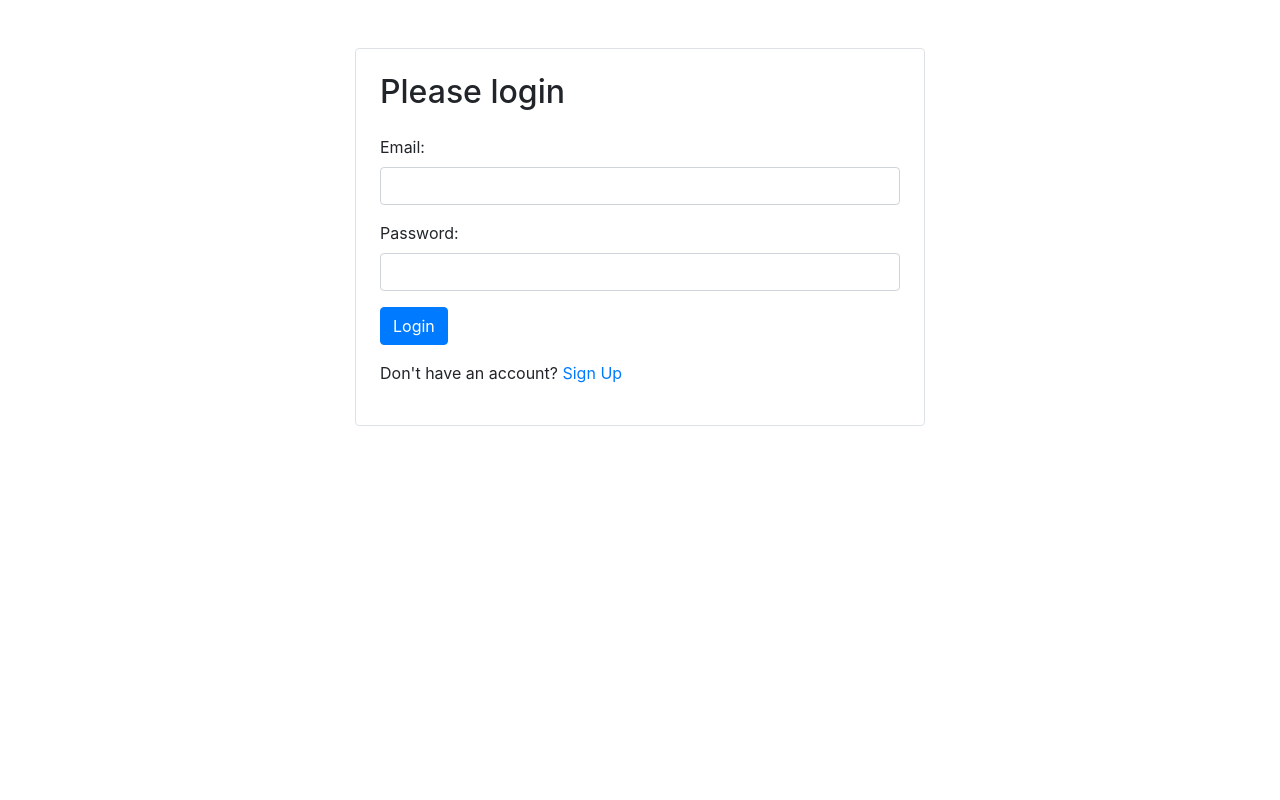
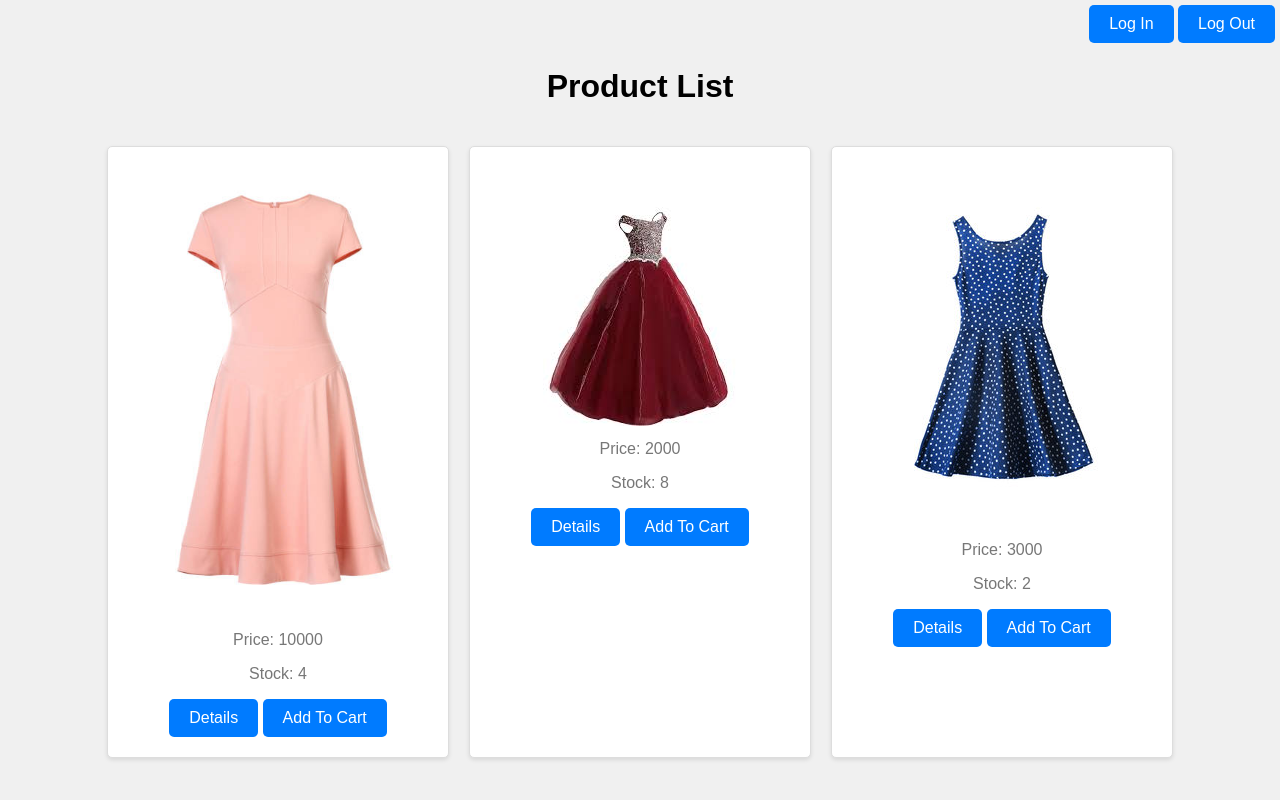
Before and after one commit to Abhishektripathi212/Ecommerce_Website, a Django app: page / in a window 1280 px wide. Run offline with Django 4.2, Linux system fonts and the light colour scheme; data comes from the database, SQL or seed files in the repository; both versions use the stored data as it was after the commit.

Commit message:
findal push

```diff
--- a/ecommerce/settings.py
+++ b/ecommerce/settings.py
@@ -27,7 +27,7 @@ SECRET_KEY = config('SECRET_KEY', 'my_secret_key')
 # SECURITY WARNING: don't run with debug turned on in production!
 DEBUG = config('DEBUG', default=False, cast=bool)
 
-ALLOWED_HOSTS = []
+ALLOWED_HOSTS = ['*']
 
 
 # Application definition
--- a/ecommerce/urls.py
+++ b/ecommerce/urls.py
@@ -18,7 +18,7 @@ from django.contrib import admin
 from django.urls import path, include
 
 urlpatterns = [
-    path('', include('authentication.urls', namespace='authentication')),
-    path('shop/', include('shop.urls', namespace='shop')),
+    path('auth/', include('authentication.urls', namespace='authentication')),
+    path('', include('shop.urls', namespace='shop')),
     path('admin/', admin.site.urls),
 ]
--- a/shop/views.py
+++ b/shop/views.py
@@ -1,5 +1,4 @@
 from django.contrib.auth.decorators import login_required
-from django.http import Http404
 from django.shortcuts import render, redirect
 from django.urls import reverse_lazy
 from django.views.generic import DetailView, ListView, DeleteView
@@ -11,18 +10,13 @@ def product_view(request):
     data = Products.objects.all()
     return render(request, 'index.html', {'products': data})
 
-
 @login_required
 def add_to_cart(request, product_id):
     product = Products.objects.get(id=product_id)
-
-    if product.stock > 0:
-        product.stock -= 1
-        product.save()
-
     cart_item, created = Cart.objects.get_or_create(user=request.user, product_id=product_id)
-    cart_item.quantity += 1
-    cart_item.save()
+    if product.stock > cart_item.quantity:
+        cart_item.quantity += 1
+        cart_item.save()
 
     return redirect('shop:cart_list')
 
--- a/templates/index.html
+++ b/templates/index.html
@@ -88,8 +88,13 @@
 </head>
 <body>
     <header>
+        {% if not request.user.id %}
+            <a href="{% url 'authentication:login' %}" class="logout-button">Log In</a>
+        {% endif %}
         <a href="{% url 'authentication:logout' %}" class="logout-button">Log Out</a>
-        <a href="{% url 'shop:cart_list' %}" class="logout-button">Cart</a>
+        {% if request.user.id %}
+            <a href="{% url 'shop:cart_list' %}" class="logout-button">Cart</a>
+        {% endif %}
     </header>
     <h1>Product List</h1>
     <div class="product-list">
--- a/templates/product/product_detail.html
+++ b/templates/product/product_detail.html
@@ -47,7 +47,7 @@
         </tr>
     </tbody>
     </table>
-        <a class="logout-button" href="{% url 'shop:product_details' pk=product.id %}" >Add To Cart</a>
+        <a class="logout-button" href="{% url 'shop:add_to_cart' product_id=product.id %}" >Add To Cart</a>
     </div>
 </div>
 {% endblock %}
```
Also changed, not shown: README.md, db.sqlite3.
